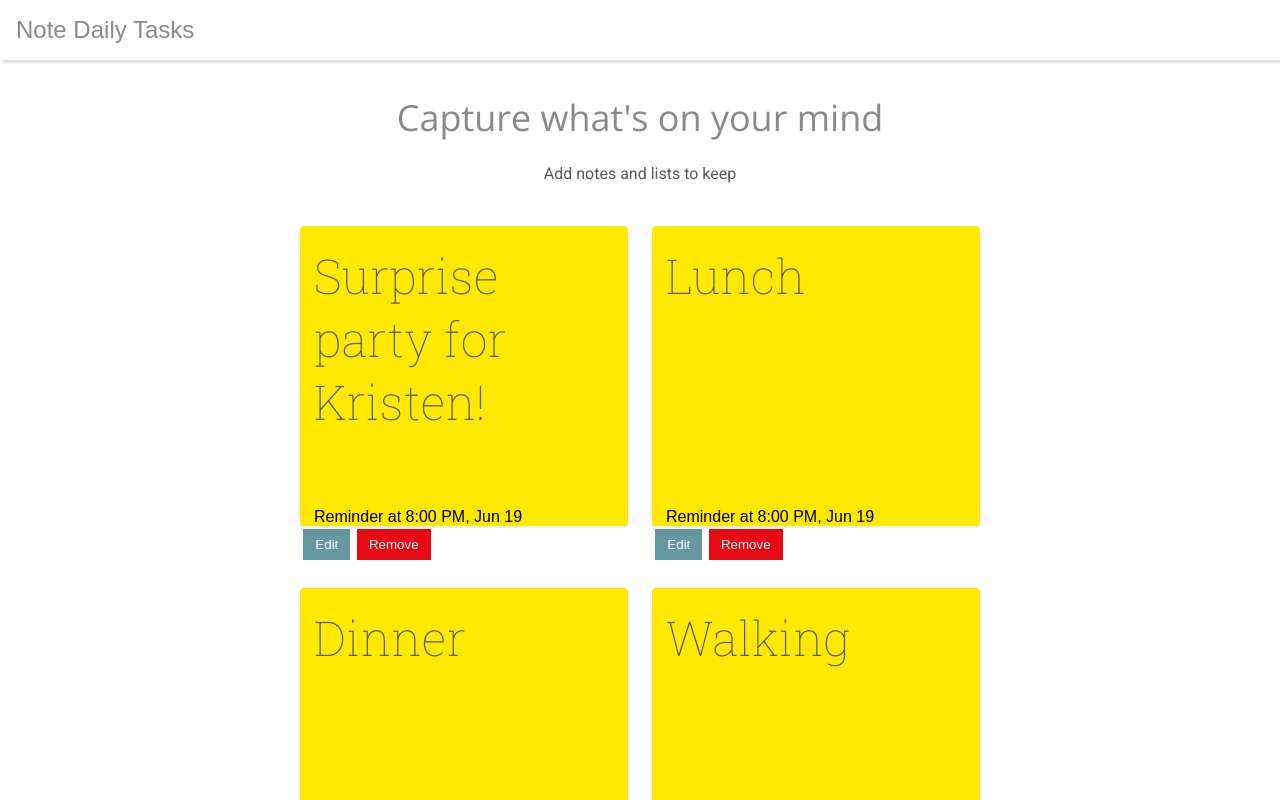
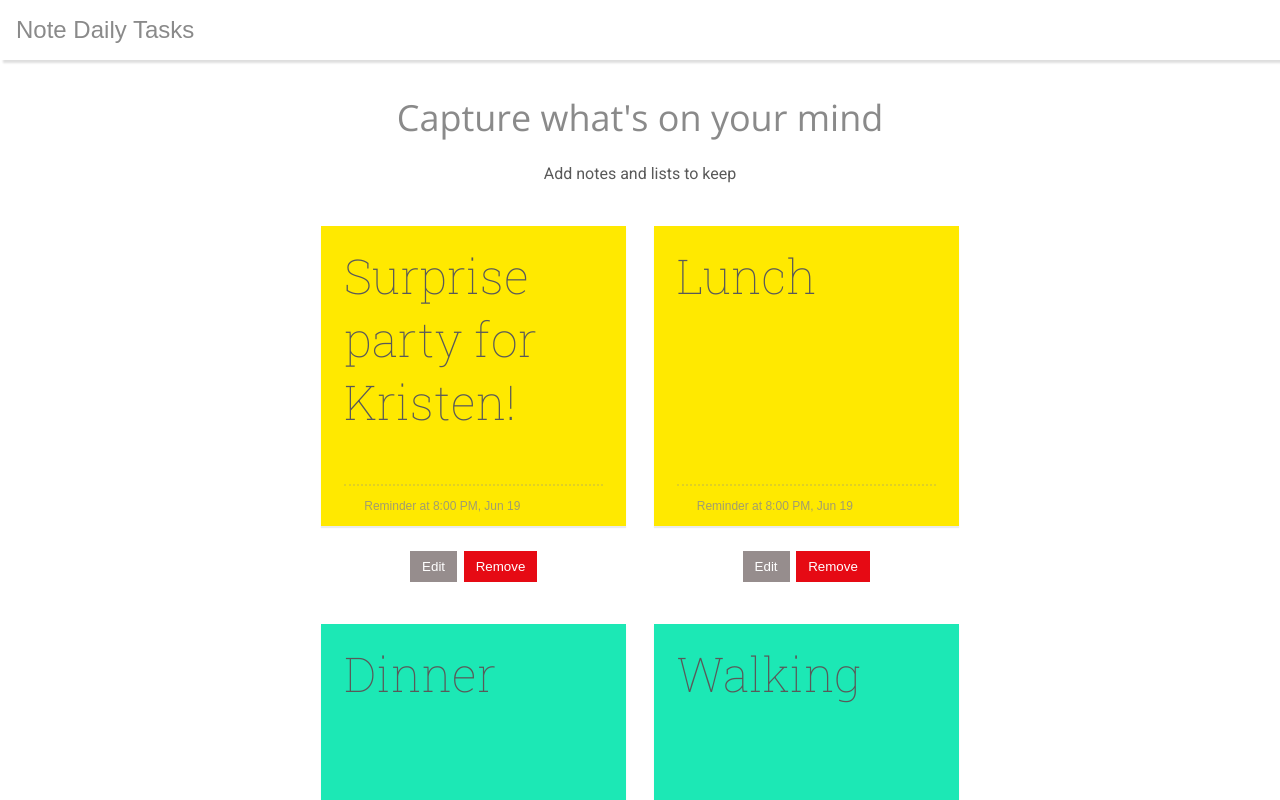
Before and after one commit to mikaeileghbal/mynotes, a React app: page / in a window 1280 px wide. Shown: the top 800 px of the page. Built offline with nearby package versions, Linux system fonts and the light colour scheme.

Commit message:
Fix note styles and random bgcolor

```diff
--- a/src/components/Footer.js
+++ b/src/components/Footer.js
@@ -3,7 +3,7 @@ import styled from "styled-components";
 
 const FooterStyles = styled.footer`
   padding: 3em;
-  background-color: silver;
+  background-color: #f5f5f5;
 `;
 
 const Footer = () => {
--- a/src/components/TodoList.js
+++ b/src/components/TodoList.js
@@ -1,6 +1,7 @@
 import React from "react";
 import { useTodoContext } from "../api/DataProvider";
-import TodoStyles from "./styles/TodoStyles";
+import { getNoteBackColor } from "../helper";
+import TodoStyles, { TodoItemStyles } from "./styles/TodoStyles";
 
 const TodoList = () => {
   const { todos } = useTodoContext();
@@ -21,11 +22,14 @@ const TodoItem = ({ todo }) => {
   const { edit, remove, setDone } = useTodoContext();
 
   return (
-    <div>
-      <div className="todo">
+    <div className="wrapper">
+      <TodoItemStyles bgColor={getNoteBackColor()}>
         <h4>{todo.text} </h4>
-        <div className="footer">Reminder at 8:00 PM, Jun 19</div>
+        <div className="footer">
+          <span>Reminder at 8:00 PM, Jun 19</span>
         </div>
+      </TodoItemStyles>
+      <div className="button-wrapper">
         <button
           type="button"
           className="btn btn-warning"
@@ -41,5 +45,6 @@ const TodoItem = ({ todo }) => {
           Remove
         </button>
       </div>
+    </div>
   );
 };
--- a/src/components/styles/TodoStyles.js
+++ b/src/components/styles/TodoStyles.js
@@ -5,23 +5,18 @@ const TodoStyles = styled.section`
 
   .row {
     margin: 0 auto;
-    padding: 0 10em;
     display: grid;
-    grid-template-columns: 1fr 1fr;
-    gap: 1.5em;
-    max-width: 1000px;
+    grid-template-columns: 1fr;
+    max-width: 985px;
+    @media screen and (min-width: 1240px) {
+      grid-template-columns: 1fr 1fr;
+      padding: 0 10em;
+    }
   }
-  .todo {
-    background-color: #ffe900;
-    height: 300px;
-    padding: 18px 30px 0 14px;
-    box-shadow: 0 2px 1px rgba(0, 0, 0, 0.08);
-    border-radius: 0.25em;
-    display: flex;
-    flex-direction: column;
-    justify-content: space-between;
-    transition: height 0.2s cubic-bezier(0.42, 0, 0.56, 1.46),
-      padding-top 0.3s cubic-bezier(0.42, 0, 0.56, 1.46) !important;
+
+  .wrapper {
+    width: 305px;
+    margin: 0 auto 1em;
   }
 
   h4 {
@@ -32,16 +27,32 @@ const TodoStyles = styled.section`
   }
 
   .footer {
+    padding: 0px 20px;
+    border-top: 2px dotted #8a8a8a54;
+    opacity: 0.8;
+
+    span {
+      line-height: 40px;
+      font-size: 12px;
+      color: #8a8a8a;
+    }
   }
+
+  .button-wrapper {
+    text-align: center;
+    padding: 22px;
+  }
+
   .btn {
     padding: 8px 12px;
     border: none;
     margin: 0.25em;
     color: white;
+    cursor: pointer;
   }
 
   .btn-warning {
-    background-color: rgb(103, 150, 163);
+    background-color: #968d8d;
   }
   .btn-danger {
     background-color: rgb(230, 10, 20);
@@ -57,4 +68,18 @@ const TodoStyles = styled.section`
   }
 `;
 
+export const TodoItemStyles = styled.div`
+   {
+    background-color: ${(props) => props.bgColor};
+    height: 300px;
+    padding: 18px 23px 0;
+    box-shadow: 0 2px 1px rgba(0, 0, 0, 0.08);
+    display: flex;
+    flex-direction: column;
+    justify-content: space-between;
+    transition: height 0.2s cubic-bezier(0.42, 0, 0.56, 1.46),
+      padding-top 0.3s cubic-bezier(0.42, 0, 0.56, 1.46) !important;
+  }
+`;
+
 export default TodoStyles;
--- a/src/helper.js
+++ b/src/helper.js
@@ -10,4 +10,13 @@ function isDataAvailable() {
   return localStorage["todos"];
 }
 
-export { saveToStorage, loadFromStorage, isDataAvailable };
+function random() {
+  return Math.floor(Math.random() * 2);
+}
+
+function getNoteBackColor() {
+  const colors = ["#FFE900", "#1CE8B5"];
+  return colors[random()];
+}
+
+export { saveToStorage, loadFromStorage, isDataAvailable, getNoteBackColor };
--- a/src/styles/global.css
+++ b/src/styles/global.css
@@ -11,4 +11,5 @@
 }
 
 section {
+  color: #968d8d;
 }
```
Lines whose indentation alone changed are shown as unchanged.
